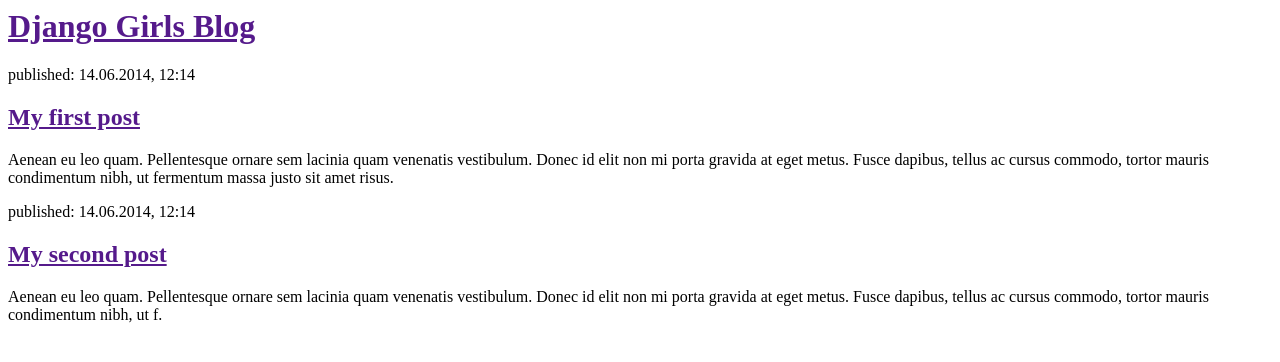
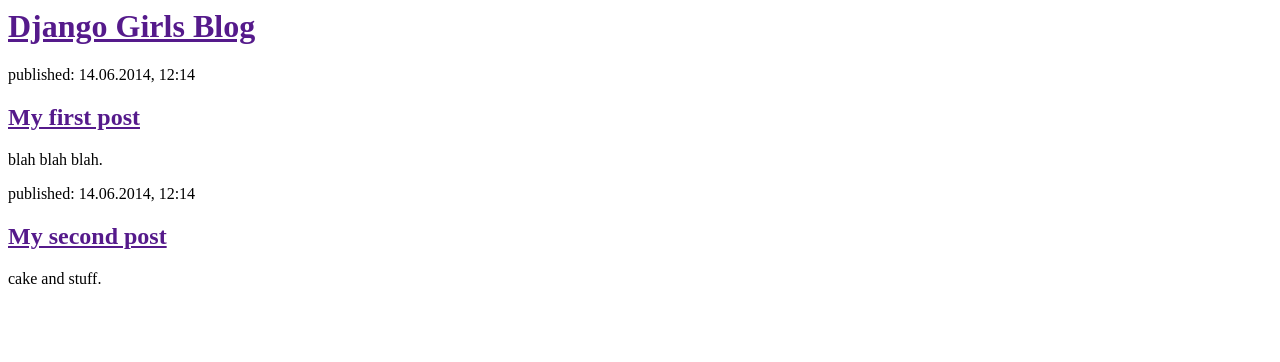
Before and after one commit to BeckLink/my-first-blog, a Django app: page / in a window 1280 px wide. Shown: the top 362 px of the page. Run offline with Django 3.2, Linux system fonts and the light colour scheme.

Commit message:
Modified templates to display posts from database.

```diff
--- a/blog/templates/blog/post_list.html
+++ b/blog/templates/blog/post_list.html
@@ -10,13 +10,13 @@
         <div>
             <p>published: 14.06.2014, 12:14</p>
             <h2><a href="">My first post</a></h2>
-            <p>Aenean eu leo quam. Pellentesque ornare sem lacinia quam venenatis vestibulum. Donec id elit non mi porta gravida at eget metus. Fusce dapibus, tellus ac cursus commodo, tortor mauris condimentum nibh, ut fermentum massa justo sit amet risus.</p>
+            <p>blah blah blah.</p>
         </div>
 
         <div>
             <p>published: 14.06.2014, 12:14</p>
             <h2><a href="">My second post</a></h2>
-            <p>Aenean eu leo quam. Pellentesque ornare sem lacinia quam venenatis vestibulum. Donec id elit non mi porta gravida at eget metus. Fusce dapibus, tellus ac cursus commodo, tortor mauris condimentum nibh, ut f.</p>
+            <p>cake and stuff.</p>
         </div>
     </body>
 </html>
--- a/blog/views.py
+++ b/blog/views.py
@@ -1,7 +1,9 @@
 from django.shortcuts import render
+from django.utils import timezone
+from .models import Post
 
 def post_list(request):
-    return render(request, 'blog/post_list.html', {})
-
+    posts = Post.objects.filter(published_date__lte=timezone.now()).order_by('published_date')
+    return render(request, 'blog/post_list.html', {'posts': posts})
 
 # Create your views here.
```
